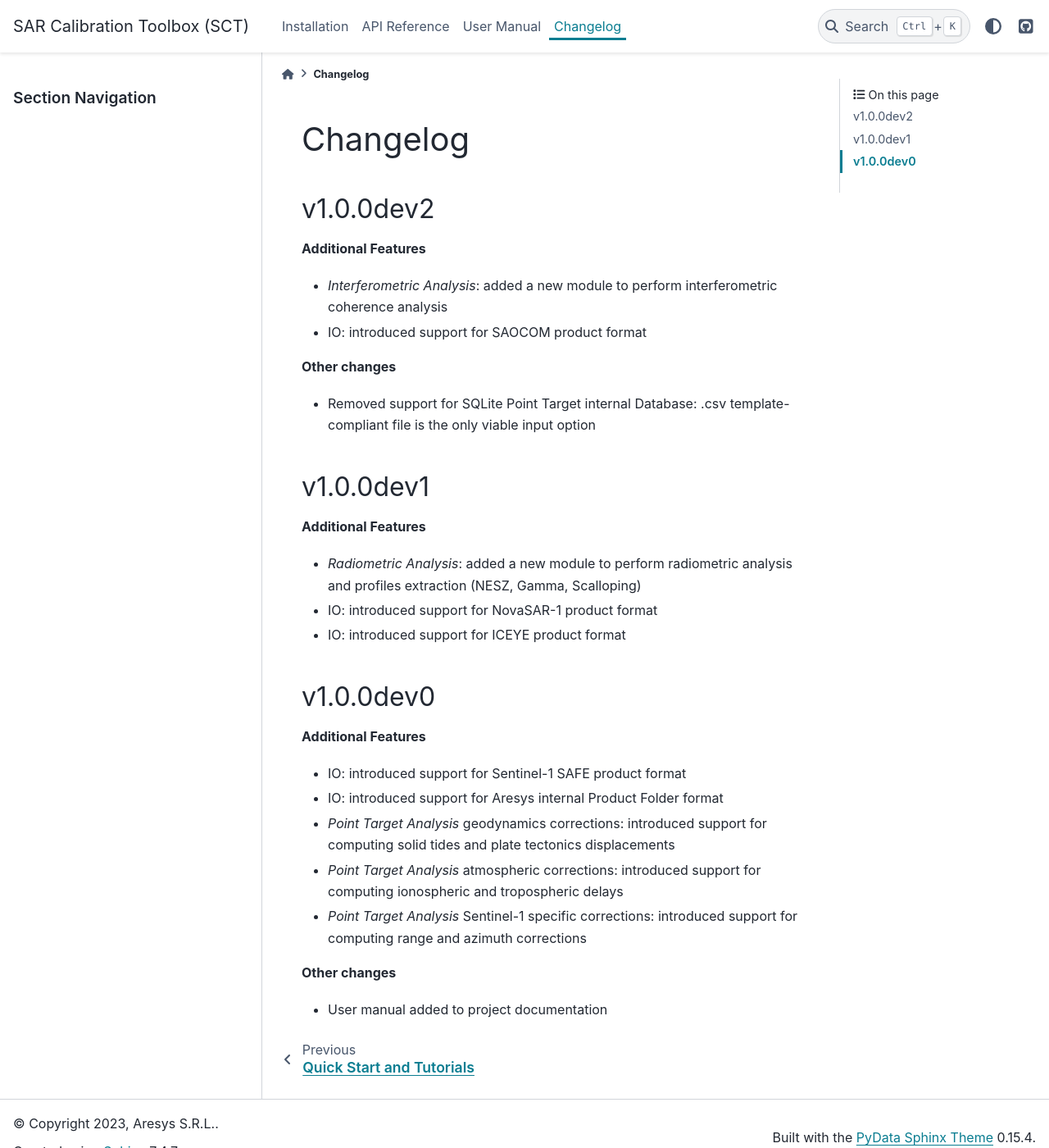
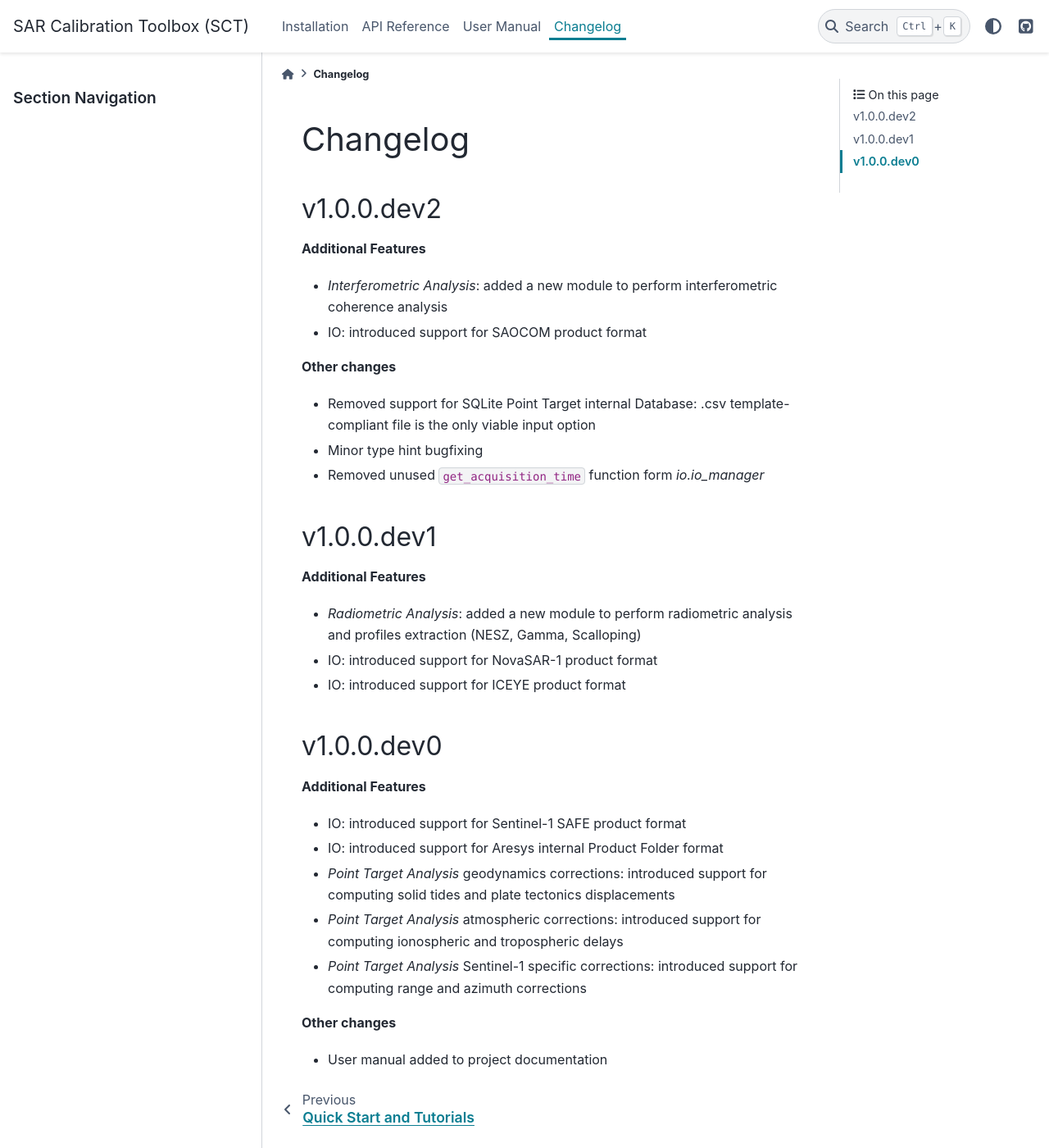
Before and after one commit to aresys-srl/sct, a Sphinx documentation site: the page built from docs/source/changelog.rst, in a window 1280 px wide and 1400 px high. Shown: the whole window at 82% size. Built offline with Sphinx 7.4.7 and the PyData theme 0.15.4, drawn with Linux system fonts in a browser that asks for light colours; the version number is read from the project's files by our own code.

Commit message:
version update

```diff
--- a/docs/source/changelog.rst
+++ b/docs/source/changelog.rst
@@ -1,7 +1,7 @@
 Changelog
 =========
 
-v1.0.0dev2
+v1.0.0.dev2
 ----------
 
 **Additional Features**
@@ -12,9 +12,11 @@ v1.0.0dev2
 **Other changes**
 
 - Removed support for SQLite Point Target internal Database: .csv template-compliant file is the only viable input option
+- Minor type hint bugfixing
+- Removed unused ``get_acquisition_time`` function form `io.io_manager`
 
 
-v1.0.0dev1
+v1.0.0.dev1
 ----------
 
 **Additional Features**
@@ -24,7 +26,7 @@ v1.0.0dev1
 - IO: introduced support for ICEYE product format
 
 
-v1.0.0dev0
+v1.0.0.dev0
 ----------
 
 **Additional Features**
--- a/sct/__init__.py
+++ b/sct/__init__.py
@@ -9,8 +9,7 @@ from importlib import resources as res
 
 from . import resources
 
-calibration_sites_db = res.files(resources).joinpath("calibration_sites_db", "calibration_sites.sqlite")
 config_schema = res.files(resources).joinpath("configuration_schema.json")
 csv_template = res.files(resources).joinpath("calibration_targets_external_source_template.csv")
 
-__version__ = "1.0.0dev1"
+__version__ = "1.0.0.dev2"
```
